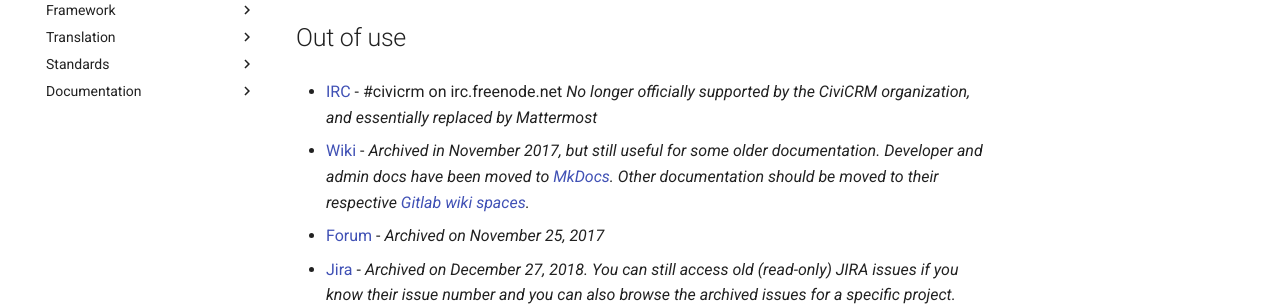
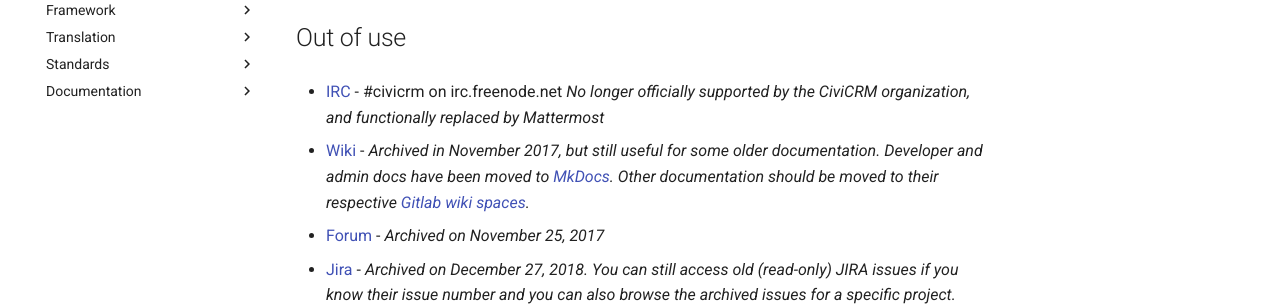
Before and after one commit to civicrm/civicrm-dev-docs, an MkDocs documentation site: the page built from docs/basics/community.md, in a window 1280 px wide and 900 px high, scrolled down 1134 px. Shown: the part 448-754 px from the top of the window. Built offline with MkDocs 1.6.1 and Material for MkDocs 9.7.7, drawn with Linux system fonts in a browser that asks for light colours; comment, search, counter and statistics services are not loaded; old or Windows-style settings are respelled for this version of MkDocs.

Commit message:
Changed wording re: IRC usage

```diff
--- a/docs/basics/community.md
+++ b/docs/basics/community.md
@@ -51,7 +51,7 @@
 
 ## Out of use
 
--   [IRC](http://irc.civicrm.org/) - #civicrm on irc.freenode.net *No longer officially supported by the CiviCRM organization, and essentially replaced by Mattermost*
+-   [IRC](http://irc.civicrm.org/) - #civicrm on irc.freenode.net *No longer officially supported by the CiviCRM organization, and functionally replaced by Mattermost*
 
 -   [Wiki](https://wiki.civicrm.org/confluence/display/CRMDOC/CiviCRM+Documentation) - *Archived in November 2017, but still useful for some older documentation. Developer and admin docs have been moved to [MkDocs](https://docs.civicrm.org/). Other documentation should be moved to their respective [Gitlab wiki spaces](https://lab.civicrm.org/explore/groups).*
 
```
